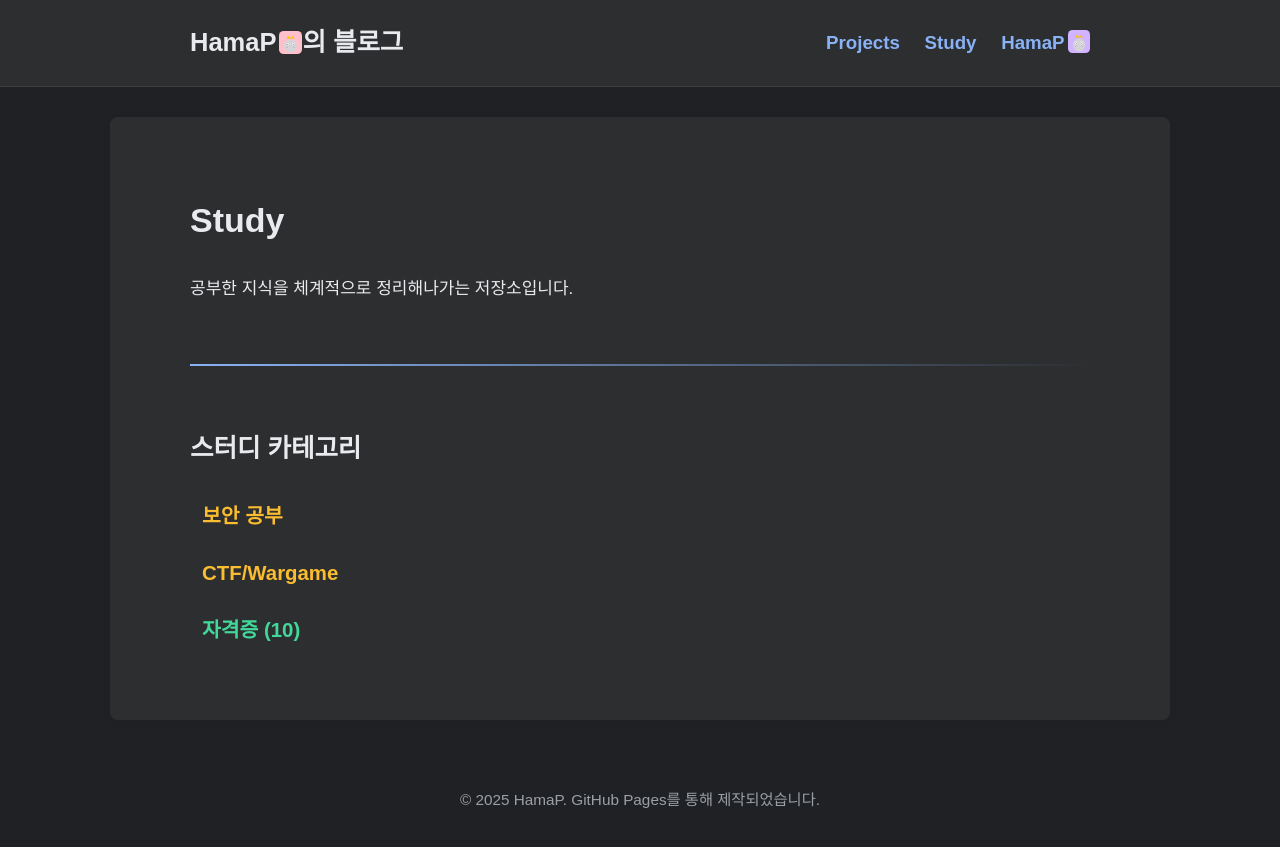
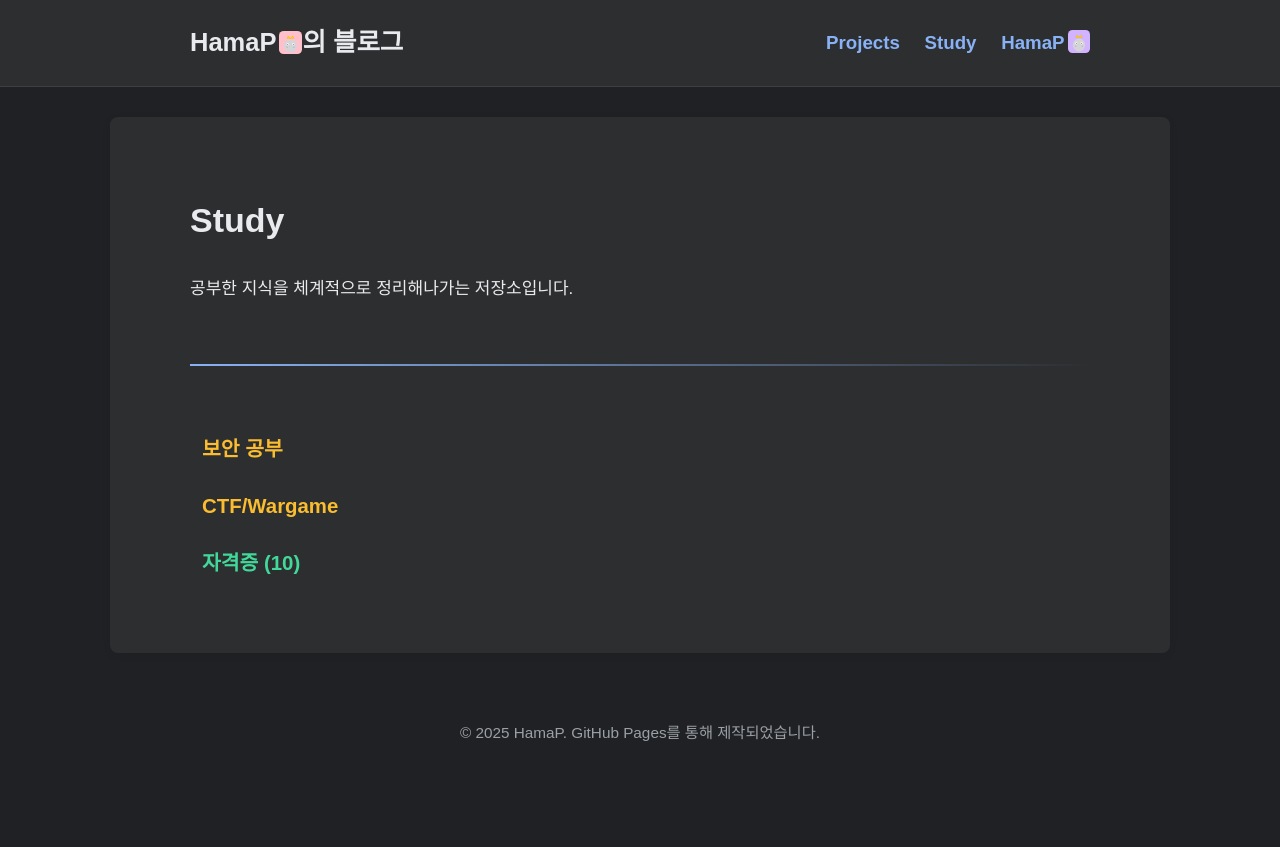
Before and after one commit to HamaP0/HamaP0.github.io, a Jekyll site: the page built from study.html, in a window 1280 px wide. Shown: the top 847 px of the page. Built offline with Jekyll 4.4.1, drawn with Linux system fonts in a browser that asks for light colours; some web fonts are replaced.

Commit message:
Update study.html

```diff
--- a/study.html
+++ b/study.html
@@ -7,7 +7,6 @@ title: Study
 <p>공부한 지식을 체계적으로 정리해나가는 저장소입니다.</p>
 <hr>
 
-<h2>스터디 카테고리</h2>
 <ul class="category-list">
 
   <!-- 1. '보안 공부' 상위 카테고리 그룹 링크 -->
```
